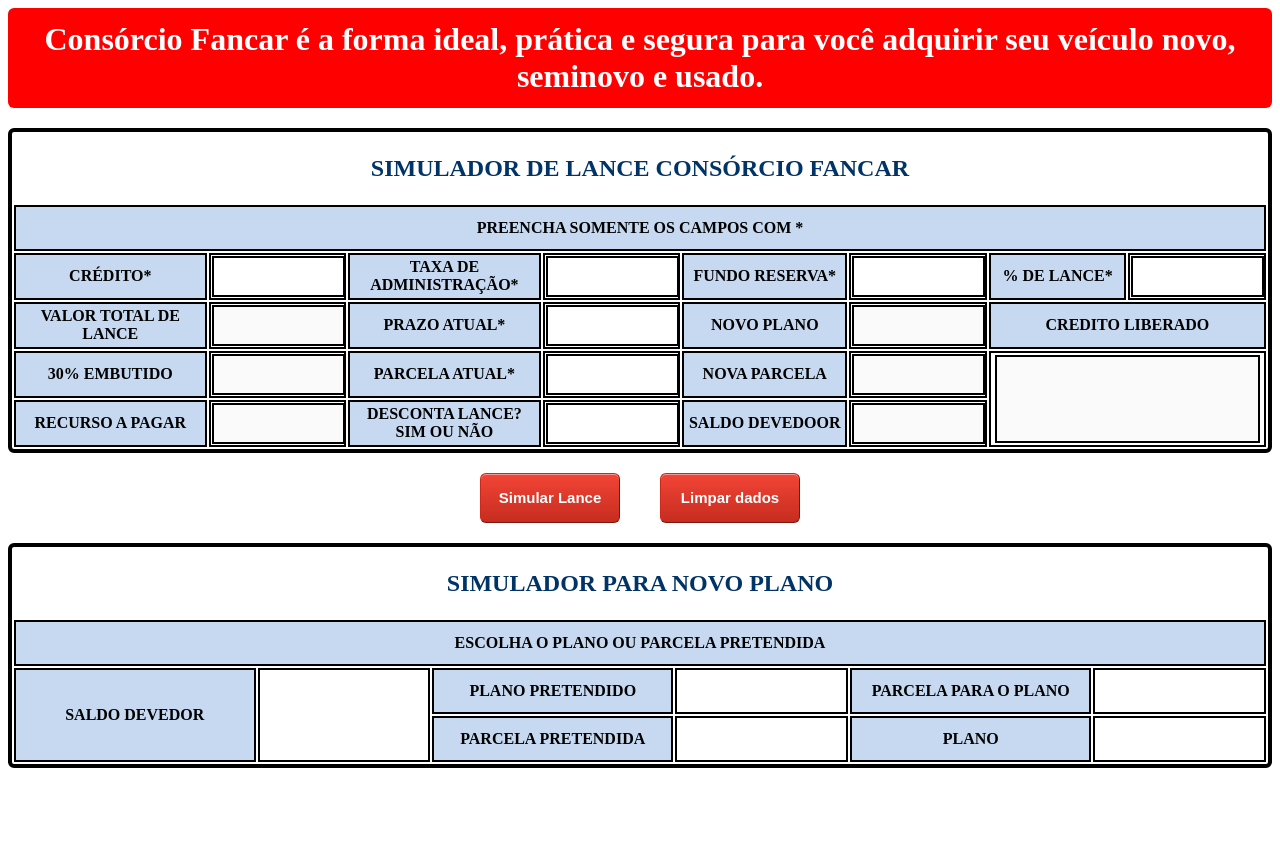
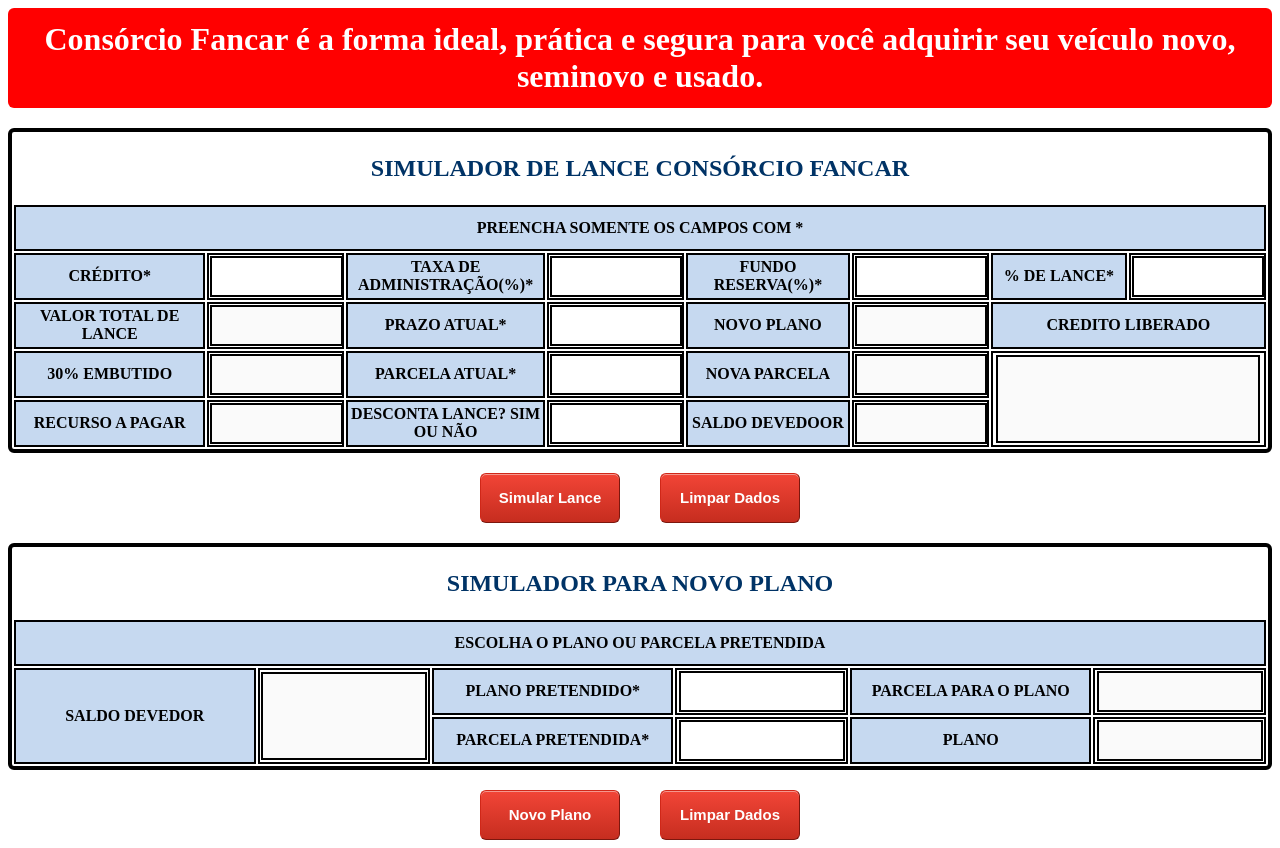
Before and after one commit to joucknuckbr/front-vendedor, a React (Create React App) app: page / in a window 1280 px wide. Before the commit the page ends 800 px from the top, so only its background shows below. Built offline with nearby package versions, Linux system fonts and the light colour scheme.

Commit message:
Finalização do app e criação do build

```diff
--- a/package.json
+++ b/package.json
@@ -14,6 +14,7 @@
     "react-router-dom": "^5.3.0",
     "react-scripts": "4.0.3",
     "styled-components": "^5.3.3",
+    "surge": "^0.23.0",
     "web-vitals": "^1.1.2"
   },
   "scripts": {
--- a/src/components/Post.js
+++ b/src/components/Post.js
@@ -1,6 +1,13 @@
 import React from "react";
 import ReactDOM from "react-dom";
 import { Index } from "../css/index.js";
+
+var vSaldoDev = Number();
+
+function fixe(num, precisao) {
+    var casas = Math.pow(10, precisao);
+    return Math.floor(num * casas) / casas;
+};
 
 export default class App extends React.Component {
     constructor(props) {
@@ -29,11 +36,13 @@
 
         this.handleChange = this.handleChange.bind(this);
         this.handleSubmit = this.handleSubmit.bind(this);
-
+        this.handleNovoPlano = this.handleNovoPlano.bind(this);
+        this.handleDelete = this.handleDelete.bind(this);
+        this.handleDeletePlano = this.handleDeletePlano.bind(this);
     }
 
     handleChange(event) {
-        switch (event.target.attributes[2].nodeValue){
+        switch (event.target.id){
             case 'credito':
             this.setState({ credito: event.target.value });
             break;
@@ -58,24 +67,47 @@
             case 'descLance':
             this.setState({ descLance: event.target.value });
             break;
+            case 'planoPret':
+            this.setState({ planoPret: event.target.value });
+            break;
+            case 'parcPret':
+            this.setState({ parcPret: event.target.value });
+            break;
             default:
             console.log('Erro');
         }
 
-        //this.setState({ novoPlano: event.target.value });
-        //this.setState({ creditoLib: event.target.value });
-        //this.setState({ embutido: event.target.value });
-        //this.setState({ novaParc: event.target.value });
-        //this.setState({ recPagar: event.target.value });
-        //this.setState({ descLance: event.target.value });
-        //this.setState({ saldoDev: event.target.value });
-        //this.setState({ planoPret: event.target.value });
-        //this.setState({ parcPlano: event.target.value });
-        //this.setState({ parcPret: event.target.value });
-        //this.setState({ plano: event.target.value });
     }
 
     handleSubmit(event) {
+
+        if(!this.state.credito || !this.state.txAdm || !this.state.fundRes || !this.state.pctLance || !this.state.prazoAtual || !this.state.parcAtual){
+            if(!this.state.credito){
+                alert("Campo 'crédito' precisa ser preenchido");
+            }else{
+                if(!this.state.txAdm){
+                    alert("Campo 'taxa de administração' precisa ser preenchido");
+                }else{
+                    if(!this.state.fundRes){
+                        alert("Campo 'fundo reserva' precisa ser preenchido");
+                    }else{
+                        if(!this.state.pctLance){
+                            alert("Campo '% de lance' precisa ser preenchido");
+                        }else{
+                            if(!this.state.prazoAtual){
+                                alert("Campo 'prazo atual' precisa ser preenchido");
+                            }else{
+                                if(!this.state.parcAtual){
+                                    alert("Campo 'parcela atual' precisa ser preenchido");
+                                }
+                            }
+                        }
+                    }
+                }
+            }
+            return;
+        }
+
         var vCredito = parseFloat(this.state.credito);
         var vTxAdm = parseFloat(this.state.txAdm.replace(",","."));
         var vFundRes = parseFloat(this.state.fundRes.replace(",","."));
@@ -83,9 +115,8 @@
 
         var totCred = (vCredito * (((vTxAdm + vFundRes) / 100)) + vCredito);
         var vValTotLance = totCred * (vPctLance / 100);
-        var vSaldoDev = totCred - vValTotLance - parseFloat(this.state.parcAtual.replace(",","."));
+        vSaldoDev = totCred - vValTotLance - parseFloat(this.state.parcAtual.replace(",","."));
         var vNovaParc = parseFloat(this.state.parcAtual.replace(",",".")) - ((vValTotLance / 2) / (parseInt(this.state.prazoAtual) - 1));
-        vNovaParc = vNovaParc.toFixed(2);
 
         if(0 === vNovaParc){
             this.setState({novoPlano: 0});
@@ -94,34 +125,81 @@
         }
 
         if(vPctLance >= 30.00){
-            this.setState({embutido: totCred * 0.3});
+            this.setState({embutido: (totCred * 0.3).toFixed(2)});
         }else{
             this.setState({embutido: 0});
         }
 
-        if(this.state.descLance.toUpperCase === 'SIM'){
-            if(isNaN(vCredito - parseFloat(this.state.embutido))){
-                this.setState({creditoLib: vCredito - parseFloat(this.state.embutido)});
+        if(this.state.descLance.toUpperCase() === 'SIM'){
+            if(isNaN(vCredito - (totCred * 0.3))){
+                this.setState({creditoLib: (vCredito - vValTotLance).toFixed(2)});
             }else{
-                this.setState({creditoLib: vCredito - vValTotLance});
+                this.setState({creditoLib: (vCredito - (totCred * 0.3)).toFixed(2)});
             }
         }else{
-            this.setState({creditoLib: vCredito});
+            this.setState({creditoLib: vCredito.toFixed(2)});
         }
 
         if(isNaN(vValTotLance - (totCred * 0.3))){
             this.setState({recPagar: 0});
         }else{
-            this.setState({recPagar: vValTotLance - (totCred * 0.3)});
+            this.setState({recPagar: (vValTotLance - (totCred * 0.3)).toFixed(2)});
         }
 
-        this.setState({novaParc: vNovaParc});
-        this.setState({valTotLance: vValTotLance});
-        this.setState({saldoDev: vSaldoDev});
+        this.setState({novaParc: vNovaParc.toFixed(2)});
+        this.setState({valTotLance: vValTotLance.toFixed(2)});
+        this.setState({saldoDev: vSaldoDev.toFixed(2)});
 
         event.preventDefault();
     }
 
+    handleNovoPlano(event) {
+
+        if(isNaN(vSaldoDev / parseInt(this.state.planoPret))){
+            this.setState({parcPlano: 0});
+        }else{
+            this.setState({parcPlano: (vSaldoDev / parseInt(this.state.planoPret)).toFixed(2) });
+        }
+
+        if(isNaN(vSaldoDev / parseInt(this.state.parcPret))){
+            this.setState({plano: 0});
+        }else{
+
+            let planFix = parseInt(fixe((vSaldoDev / parseFloat(this.state.parcPret)),0));
+
+            this.setState({plano: planFix});
+        }
+
+        event.preventDefault();
+    }
+
+    handleDelete(event) {
+        this.setState({credito: ''});
+        this.setState({txAdm: ''});
+        this.setState({fundRes: ''});
+        this.setState({pctLance: ''});
+        this.setState({valTotLance: ''});
+        this.setState({prazoAtual: ''});
+        this.setState({novoPlano: ''});
+        this.setState({creditoLib: ''});
+        this.setState({embutido: ''});
+        this.setState({parcAtual: ''});
+        this.setState({novaParc: ''});
+        this.setState({recPagar: ''});
+        this.setState({descLance: ''});
+        this.setState({saldoDev: ''});
+
+        event.preventDefault();
+    }
+
+    handleDeletePlano(event) {
+        this.setState({planoPret: ''});
+        this.setState({parcPlano: ''});
+        this.setState({parcPret: ''});
+        this.setState({plano: ''});
+
+        event.preventDefault();
+    }
 
     render() {
 
@@ -147,65 +225,65 @@
                         <tr>
                             <th className="tblStyle1">CRÉDITO*</th>
                             <td className="tblStyle2">
-                                <input type="text" className="tblInput" value={this.state.credito} onChange={this.handleChange} id="credito"></input>
+                                <input type="number" step="0.01" style={{fontSize:'14pt'}} className="tblInput" value={this.state.credito} onChange={this.handleChange} id="credito" required></input>
                             </td>
-                            <th className="tblStyle1">TAXA DE ADMINISTRAÇÃO*</th>
+                            <th className="tblStyle1">TAXA DE ADMINISTRAÇÃO(%)*</th>
                             <td className="tblStyle2">
-                                <input type="text" className="tblInput" value={this.state.txAdm} onChange={this.handleChange} id="txAdm"></input>
+                                <input type="number" step="0.01" style={{fontSize:'14pt'}} className="tblInput" value={this.state.txAdm} onChange={this.handleChange} id="txAdm" required></input>
                             </td>
-                            <th className="tblStyle4">FUNDO RESERVA*</th>
+                            <th className="tblStyle4">FUNDO RESERVA(%)*</th>
                             <td className="tblStyle2">
-                                <input type="text" className="tblInput" value={this.state.fundRes} onChange={this.handleChange} id="fundRes"></input>
+                                <input type="number" step="0.01" style={{fontSize:'14pt'}} className="tblInput" value={this.state.fundRes} onChange={this.handleChange} id="fundRes" required></input>
                             </td>
                             <th className="tblStyle5">% DE LANCE*</th>
                             <td className="tblStyle2">
-                                <input type="text" className="tblInput" value={this.state.pctLance} onChange={this.handleChange} id="pctLance"></input>
+                                <input type="number" step="0.01" style={{fontSize:'14pt'}} className="tblInput" value={this.state.pctLance} onChange={this.handleChange} id="pctLance" required></input>
                             </td>
                         </tr>
                         <tr>
                             <th className="tblStyle1">VALOR TOTAL DE LANCE</th>
                             <th className="tblStyle2">
-                                <input type="text" style={{color: 'red'}} className="tblInput" value={this.state.valTotLance} onChange={this.handleChange} id="valTotLance" disabled></input>
+                                <input type="number" step="0.01" style={{color: 'red', fontSize:'14pt'}} className="tblInput" value={this.state.valTotLance} onChange={this.handleChange} id="valTotLance" disabled></input>
                             </th>
                             <th className="tblStyle1">PRAZO ATUAL*</th>
                             <td className="tblStyle2">
-                                <input type="text" className="tblInput" value={this.state.prazoAtual} onChange={this.handleChange} id="prazoAtual"></input>
+                                <input type="number" step="0.01" style={{fontSize:'14pt'}} className="tblInput" value={this.state.prazoAtual} onChange={this.handleChange} id="prazoAtual" required></input>
                             </td>
                             <th className="tblStyle4" value={this.state.novoPlano}>NOVO PLANO</th>
                             <th className="tblStyle3">
-                                <input type="text" style={{color: 'red'}} className="tblInput" value={this.state.novoPlano} onChange={this.handleChange} id="novoPlano" disabled></input>
+                                <input type="number" step="0.01" style={{color: 'red', fontSize:'14pt'}} className="tblInput" value={this.state.novoPlano} onChange={this.handleChange} id="novoPlano" disabled></input>
                             </th>
                             <th colSpan="2" className="tblStyle5">CREDITO LIBERADO</th>
                         </tr>
                         <tr>
                             <th className="tblStyle1">30% EMBUTIDO</th>
                             <th className="tblStyle3">
-                                <input type="text" style={{color: 'red'}} className="tblInput" value={this.state.embutido} onChange={this.handleChange} id="embutido" disabled></input>
+                                <input type="number" step="0.01" style={{color: 'red', fontSize:'14pt'}} className="tblInput" value={this.state.embutido} onChange={this.handleChange} id="embutido" disabled></input>
                             </th>
                             <th className="tblStyle1">PARCELA ATUAL*</th>
                             <td className="tblStyle2">
-                                <input type="text" className="tblInput" value={this.state.parcAtual} onChange={this.handleChange} id="parcAtual"></input>
+                                <input type="number" step="0.01" style={{fontSize:'14pt'}} className="tblInput" value={this.state.parcAtual} onChange={this.handleChange} id="parcAtual" required></input>
                             </td>
                             <th className="tblStyle4">NOVA PARCELA</th>
                             <th className="tblStyle3">
-                                <input type="text" style={{color: 'red'}} className="tblInput" value={this.state.novaParc} onChange={this.handleChange} id="novaParc" disabled></input>
+                                <input type="number" step="0.01" style={{color: 'red', fontSize:'14pt'}} className="tblInput" value={this.state.novaParc} onChange={this.handleChange} id="novaParc" disabled></input>
                             </th>
                             <th colSpan="2" rowSpan="2" className="tblStyle3">
-                                <input type="text" style={{color: 'red', height:'91%'}} className="tblInput" value={this.state.creditoLib} onChange={this.handleChange} id="creditoLib" disabled></input>
+                                <input type="number" step="0.01" style={{color: 'red', height:'91%'}} className="tblInput" value={this.state.creditoLib} onChange={this.handleChange} id="creditoLib" disabled></input>
                             </th>
                         </tr>
                         <tr>
                             <th className="tblStyle1">RECURSO A PAGAR</th>
                             <th className="tblStyle3">
-                                <input type="text" style={{color: 'red'}} className="tblInput" value={this.state.recPagar} onChange={this.handleChange} id="recPagar" disabled></input>
+                                <input type="number" step="0.01" style={{color: 'red', fontSize:'14pt'}} className="tblInput" value={this.state.recPagar} onChange={this.handleChange} id="recPagar" disabled></input>
                             </th>
                             <th className="tblStyle1">DESCONTA LANCE? SIM OU NÃO</th>
                             <th className="tblStyle3" >
-                                <input type="text" className="tblInput" value={this.state.descLance} onChange={this.handleChange} id="descLance"></input>
+                                <input type="text" style={{fontSize:'14pt'}} className="tblInput" value={this.state.descLance} onChange={this.handleChange} id="descLance"></input>
                             </th>
                             <th className="tblStyle4">SALDO DEVEDOOR</th>
                             <th className="tblStyle3">
-                                <input type="text" style={{color: 'red'}} className="tblInput" value={this.state.saldoDev} onChange={this.handleChange} id="saldoDev" disabled></input>
+                                <input type="number" step="0.01" style={{color: 'red', fontSize:'14pt'}} className="tblInput" value={this.state.saldoDev} onChange={this.handleChange} id="saldoDev" disabled></input>
                             </th>
                         </tr>
                     </tbody>
@@ -216,7 +294,7 @@
                         <button type="button" className="buttonClass" onClick={this.handleSubmit}>Simular Lance</button>
                     </div>
                     <div className="buttonAlign">
-                        <button type="button" className="buttonClass" onClick={this.arrayExclusion} >Limpar dados</button>
+                        <button type="button" className="buttonClass" onClick={this.handleDelete} >Limpar Dados</button>
                     </div>
                 </div>
 
@@ -235,20 +313,38 @@
                             </tr>
                             <tr>
                                 <th className="tblStyle1" rowSpan="2">SALDO DEVEDOR</th>
-                                <td className="tblStyle2" rowSpan="2"></td>
-                                <th className="tblStyle1">PLANO PRETENDIDO</th>
-                                <td className="tblStyle2"></td>
+                                <td className="tblStyle2" rowSpan="2">
+                                    <input type="number" step="0.01" style={{color: 'red', height:'91%'}} className="tblInput" value={this.state.saldoDev} onChange={this.handleChange} id="saldoDev" disabled></input>
+                                </td>
+                                <th className="tblStyle1">PLANO PRETENDIDO*</th>
+                                <td className="tblStyle2">
+                                    <input type="number" step="0.01" style={{fontSize:'14pt'}} className="tblInput" value={this.state.planoPret} onChange={this.handleChange} id="planoPret"></input>
+                                </td>
                                 <th className="tblStyle4">PARCELA PARA O PLANO</th>
-                                <td className="tblStyle2"></td>
+                                <td className="tblStyle2">
+                                    <input type="number" step="0.01" style={{color: 'red'}} className="tblInput" value={this.state.parcPlano} onChange={this.handleChange} id="parcPlano" disabled></input>
+                                </td>
                             </tr>
                             <tr>
-                                <th className="tblStyle1">PARCELA PRETENDIDA</th>
-                                <td className="tblStyle2"></td>
+                                <th className="tblStyle1">PARCELA PRETENDIDA*</th>
+                                <td className="tblStyle2">
+                                    <input type="number" step="0.01" style={{fontSize:'14pt'}} className="tblInput" value={this.state.parcPret} onChange={this.handleChange} id="parcPret"></input>
+                                </td>
                                 <th className="tblStyle1">PLANO</th>
-                                <td className="tblStyle2"></td>
+                                <td className="tblStyle2">
+                                    <input type="number" step="0.01" style={{color: 'red'}} className="tblInput" value={this.state.plano} onChange={this.handleChange} id="plano" disabled></input>
+                                </td>
                             </tr>
                         </tbody>
                     </table>
+                    <div className="buttonAlingOut">
+                    <div className="buttonAlign">
+                        <button type="button" className="buttonClass" onClick={this.handleNovoPlano}>Novo Plano</button>
+                    </div>
+                    <div className="buttonAlign">
+                        <button type="button" className="buttonClass" onClick={this.handleDeletePlano} >Limpar Dados</button>
+                    </div>
+                    </div>
                 </div>
             </div>
         </Index>
```
Also changed, not shown: 1 other file (tests, documents, lock files or other folders).
